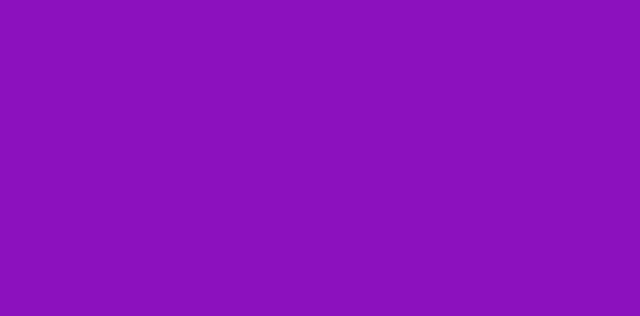
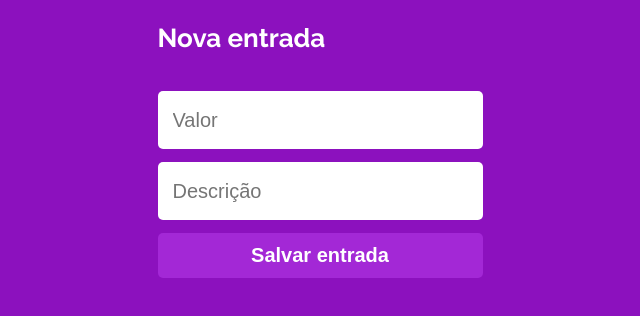
Before and after one commit to lguilhermefl/projeto13-mywallet-front, a JavaScript app: page /newentry in a window 1280 px wide. Shown: the top 316 px of the page, without its empty margins (320-960 px from the left). Built offline with nearby package versions, Linux system fonts and the light colour scheme; a web font is replaced by a local one.

Commit message:
style: new entry and new exit

```diff
--- a/src/components/Home.js
+++ b/src/components/Home.js
@@ -28,11 +28,11 @@ const History = styled.div`
     width: 100%;
     background: #FFFFFF;
     border-radius: 5px;
+    margin: 25px 0 15px;
 `
 
 const EntryBox = styled.div`
     width: 100%;
-    margin-top: 13px;
     display: flex;
     justify-content: space-between;
     gap: 15px;
--- a/src/components/NewEntry.js
+++ b/src/components/NewEntry.js
@@ -1,3 +1,17 @@
+import Button from './shared/styles/Button';
+import Container from "./shared/styles/Container";
+import Form from "./shared/styles/Form";
+import Header from "./shared/styles/Header";
+
 export default function NewEntry() {
-    return;
+    return (
+        <Container>
+            <Header>Nova entrada</Header>
+            <Form marginTop="40px">
+                <input placeholder="Valor" />
+                <input placeholder="Descrição" />
+                <Button>Salvar entrada</Button>
+            </Form>
+        </Container>
+    );
 }
--- a/src/components/NewExit.js
+++ b/src/components/NewExit.js
@@ -1,3 +1,17 @@
+import Button from './shared/styles/Button';
+import Container from "./shared/styles/Container";
+import Form from "./shared/styles/Form";
+import Header from "./shared/styles/Header";
+
 export default function NewExit() {
-    return;
+    return (
+        <Container>
+            <Header>Nova saída</Header>
+            <Form marginTop="40px">
+                <input placeholder="Valor" />
+                <input placeholder="Descrição" />
+                <Button>Salvar saída</Button>
+            </Form>
+        </Container>
+    );
 }
--- a/src/components/SignIn.js
+++ b/src/components/SignIn.js
@@ -9,7 +9,7 @@ import SignUpOrSignIn from './shared/styles/SignUpOrSignIn.js';
 
 export default function SignIn() {
     return (
-        <Container>
+        <Container justifyContent="center">
             <Logo>MyWallet</Logo>
             <Form>
                 <input placeholder="E-mail" />
--- a/src/components/SignUp.js
+++ b/src/components/SignUp.js
@@ -9,7 +9,7 @@ import SignUpOrSignIn from './shared/styles/SignUpOrSignIn.js';
 
 export default function SignUp() {
     return (
-        <Container>
+        <Container justifyContent="center">
             <Logo>MyWallet</Logo>
             <Form>
                 <input placeholder="Nome" />
--- a/src/components/shared/styles/Container.js
+++ b/src/components/shared/styles/Container.js
@@ -3,7 +3,7 @@ import styled from 'styled-components';
 const Container = styled.div`
     display: flex;
     flex-direction: column;
-    justify-content: center;
+    justify-content: ${props => props.justifyContent};
     align-items: center;
     width: 325px;
     height: 100vh;
--- a/src/components/shared/styles/Form.js
+++ b/src/components/shared/styles/Form.js
@@ -4,7 +4,8 @@ const Form = styled.form`
     display: flex;
     flex-direction: column;
     gap: 13px;
-    max-width: 100%;
+    width: 100%;
+    margin-top: ${props => props.marginTop};
 
     input {
         background: #FFFFFF;
--- a/src/components/shared/styles/Header.js
+++ b/src/components/shared/styles/Header.js
@@ -7,7 +7,7 @@ const Header = styled.div`
     color: #FFFFFF;
     font-size: 26px;
     font-weight: 700;
-    margin-bottom: 22px;
+    margin-top: 25px;
 `
 
 export default Header;
```
